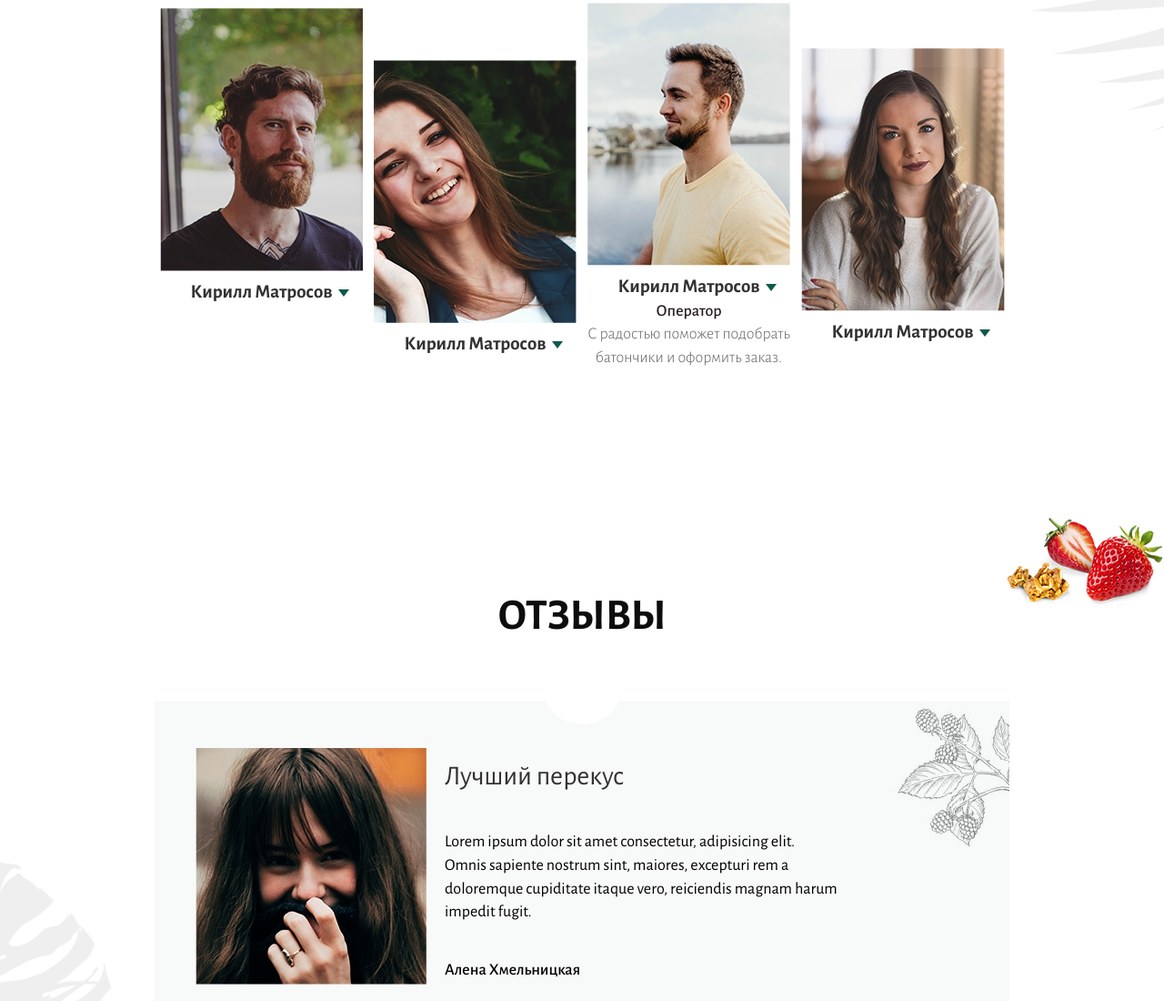
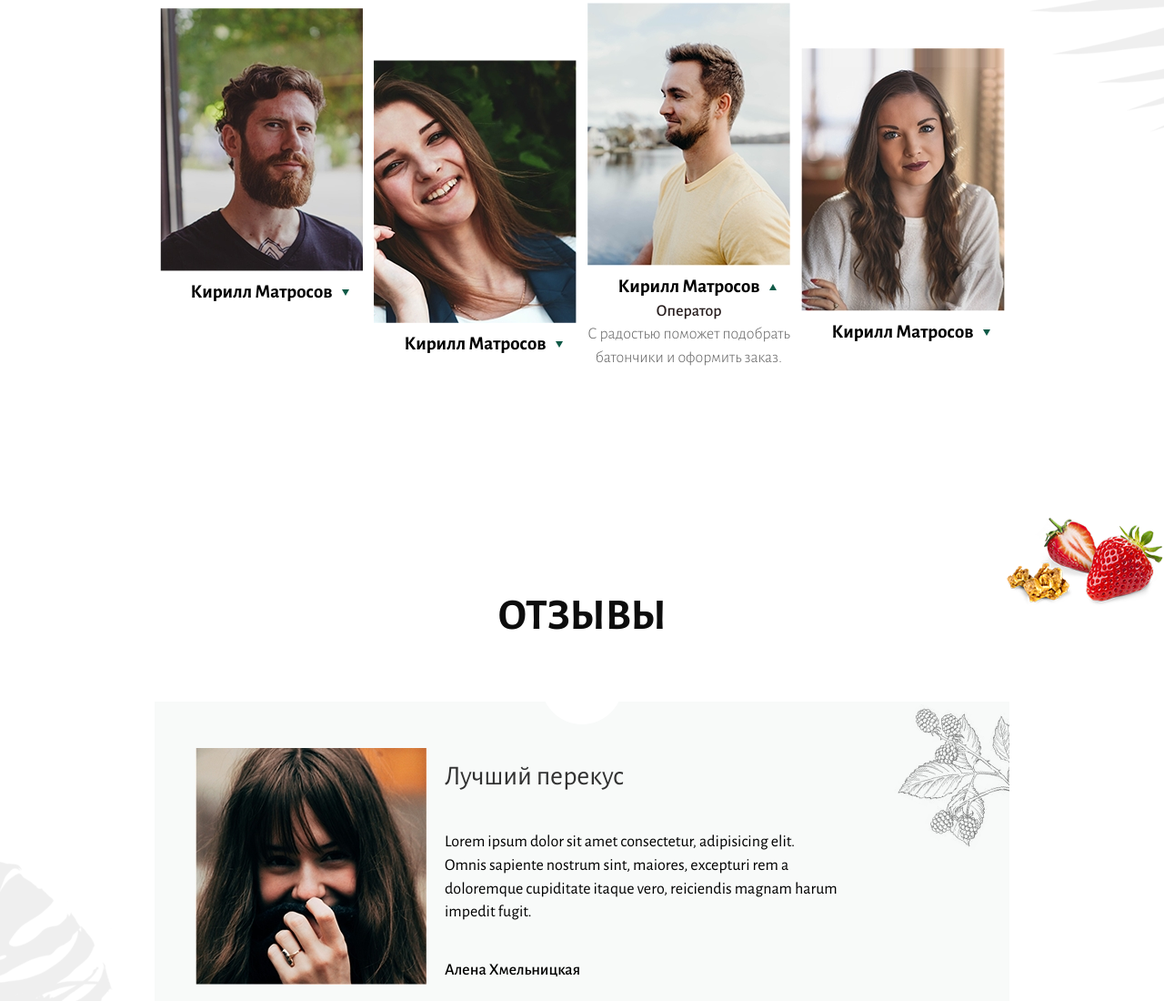
Before and after one commit to iomelyuhin/webmiddle, a plain HTML site: page index.html in a window 1280 px wide. Shown: the part 1682-2782 px from the top of the page at 91% size. Drawn offline with Linux system fonts and the light colour scheme.

Commit message:
webmiddle v 3.4 mistakes sass

```diff
--- a/css/blocks/_crew.scss
+++ b/css/blocks/_crew.scss
@@ -51,13 +51,32 @@
   font-size: 21px;
   color: #323232;
   position: relative;
+
+}
+
+.dis-crew-trang {
+  position: relative;
   &::after {
     content: "";
-    border: 8px solid transparent;
+    border: 7px solid transparent;
     border-top-color: $dark-green;
     border-bottom-width: 0;
-    border-left-width: 6px;
-    border-right-width: 6px;
+    border-left-width: 4.5px;
+    border-right-width: 4.5px;
+    position: absolute;
+    top: 41%;
+    right: 9%;
+  }
+}
+.act-crew-trang {
+  position: relative;
+  &::after {
+    content: "";
+    border: 7px solid transparent;
+    border-bottom-color: $dark-green;
+    border-top-width: 0;
+    border-left-width: 4.5px;
+    border-right-width: 4.5px;
     position: absolute;
     top: 41%;
     right: 9%;
@@ -73,6 +92,9 @@
   font-size: 18px;
   color: #666;
 }
-.disabled {
+.dis-crew-desc {
   opacity: 0;
 }
+.act-crew-desc {
+  opacity: 1;
+}
--- a/index.html
+++ b/index.html
@@ -140,8 +140,12 @@
               <div class="crew__photo">
                 <img src="img/photos/photo_1.jpg" alt="" class="crew__img">
               </div>
-                <div class="crew__item-tittle">Кирилл Матросов</div>
-                <div class="crew__desc disabled">
+              <div class="crew__item-tittle dis-crew-trang">
+                <a href="#" class="feed__item-switch">
+                  Кирилл Матросов
+                </a>
+              </div>
+              <div class="crew__desc dis-crew-desc">
                 <div class="crew__position">Оператор</div>
                 <div class="crew__text">С радостью поможет подобрать батончики и оформить заказ. </div>
               </div>
@@ -150,8 +154,12 @@
               <div class="crew__photo">
                 <img src="img/photos/photo_2.jpg" alt="" class="crew__img">
               </div>
-                <div class="crew__item-tittle">Кирилл Матросов</div>
-                <div class="crew__desc disabled">
+              <div class="crew__item-tittle dis-crew-trang">
+                <a href="#" class="feed__item-switch">
+                  Кирилл Матросов
+                </a>
+              </div>
+              <div class="crew__desc dis-crew-desc">
                 <div class="crew__position">Оператор</div>
                 <div class="crew__text">С радостью поможет подобрать батончики и оформить заказ. </div>
               </div>
@@ -160,8 +168,12 @@
               <div class="crew__photo">
                 <img src="img/photos/photo_3.jpg" alt="" class="crew__img">
               </div>
-                <div class="crew__item-tittle active">Кирилл Матросов</div>
-                <div class="crew__desc active">
+              <div class="crew__item-tittle act-crew-trang">
+                <a href="#" class="feed__item-switch">
+                  Кирилл Матросов
+                </a>
+              </div>
+              <div class="crew__desc act-crew-desc">
                 <div class="crew__position">Оператор</div>
                 <div class="crew__text">С радостью поможет подобрать батончики и оформить заказ. </div>
               </div>
@@ -170,8 +182,12 @@
               <div class="crew__photo">
                 <img src="img/photos/photo_4.jpg" alt="" class="crew__img">
               </div>
-                <div class="crew__item-tittle">Кирилл Матросов</div>
-                <div class="crew__desc disabled">
+              <div class="crew__item-tittle dis-crew-trang">
+                <a href="#" class="feed__item-switch">
+                  Кирилл Матросов
+                </a>
+              </div>
+              <div class="crew__desc dis-crew-desc">
                 <div class="crew__position">Оператор</div>
                 <div class="crew__text">С радостью поможет подобрать батончики и оформить заказ. </div>
               </div>
```
Also changed, not shown: css/main.css. Lines whose indentation alone changed are shown as unchanged.
